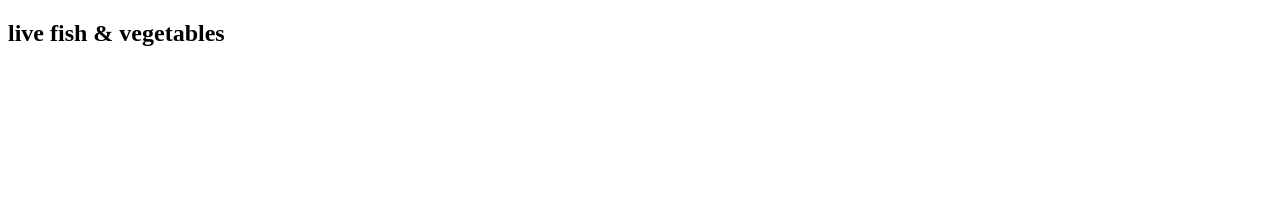
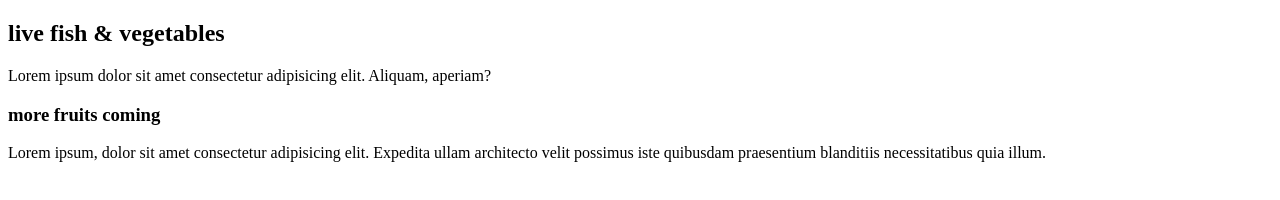
Before and after one commit to Rababzahedi/green-grocery-mart, a plain HTML site: page index.html in a window 1280 px wide. Drawn offline with Linux system fonts and the light colour scheme.

Commit message:
added fruits

```diff
--- a/index.html
+++ b/index.html
@@ -7,5 +7,8 @@
 </head>
 <body>
     <h2>live fish & vegetables</h2>
+    <p>Lorem ipsum dolor sit amet consectetur adipisicing elit. Aliquam, aperiam?</p>
+    <h3>more fruits coming</h3>
+    <p>Lorem ipsum, dolor sit amet consectetur adipisicing elit. Expedita ullam architecto velit possimus iste quibusdam praesentium blanditiis necessitatibus quia illum.</p>
 </body>
 </html>
```
